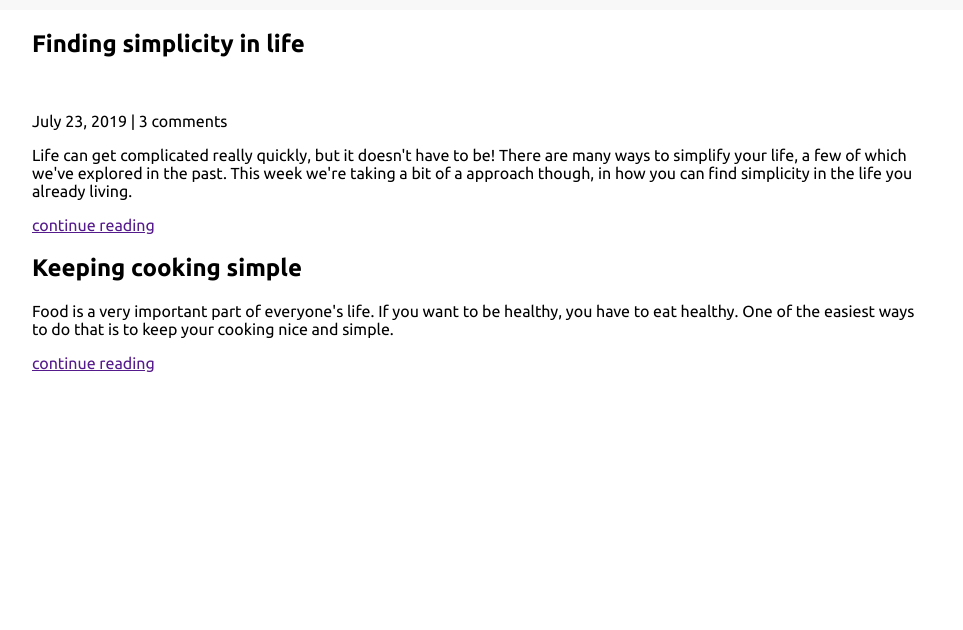
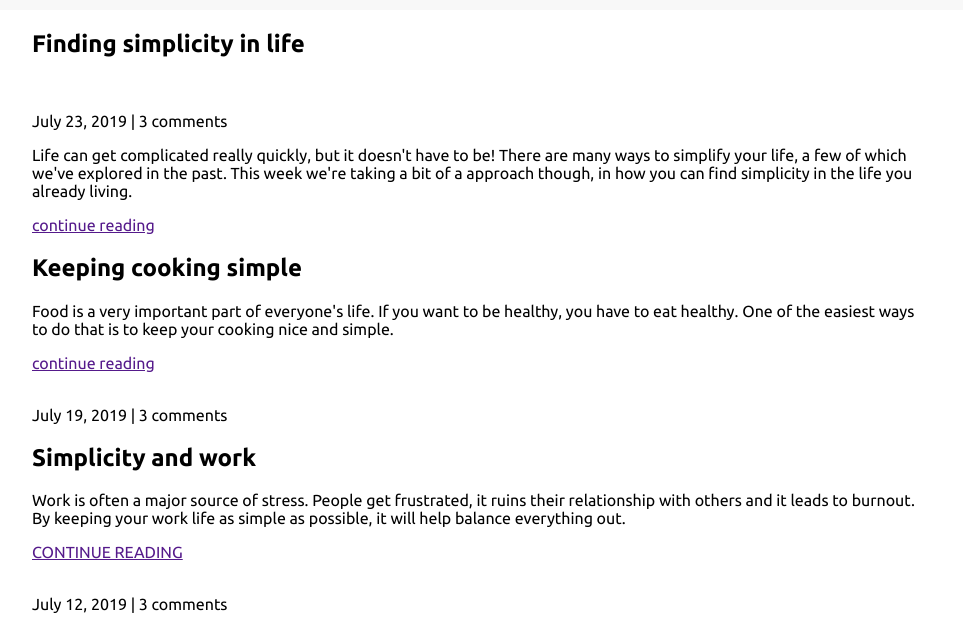
Before and after one commit to BradFabian/simplelifeblog, a plain HTML site: page index.html in a window 1280 px wide. Shown: the part 108-738 px from the top of the page, without its empty margins (158-1121 px from the left). Drawn offline with Linux system fonts and the light colour scheme.

Commit message:
added post content

```diff
--- a/index.html
+++ b/index.html
@@ -59,18 +59,23 @@
           </div>
           <div class="article-recent-secondary">
             <img src="" alt="" class="article-img" />
-            <p class="article-info"></p>
+            <p class="article-info">July 19, 2019 | 3 comments</p>
           </div>
         </article>
         <article class="article-recent">
           <div class="article-recent-main">
-            <h2 class="article-title"></h2>
-            <p class="article-body"></p>
-            <a href="" class="article-link"></a>
+            <h2 class="article-title">Simplicity and work</h2>
+            <p class="article-body">
+              Work is often a major source of stress. People get frustrated, it
+              ruins their relationship with others and it leads to burnout. By
+              keeping your work life as simple as possible, it will help balance
+              everything out.
+            </p>
+            <a href="" class="article-link">CONTINUE READING</a>
           </div>
           <div class="article-recent-secondary">
             <img src="" alt="" class="article-img" />
-            <p class="article-info"></p>
+            <p class="article-info">July 12, 2019 | 3 comments</p>
           </div>
         </article>
         <article class="article-recent">
```
